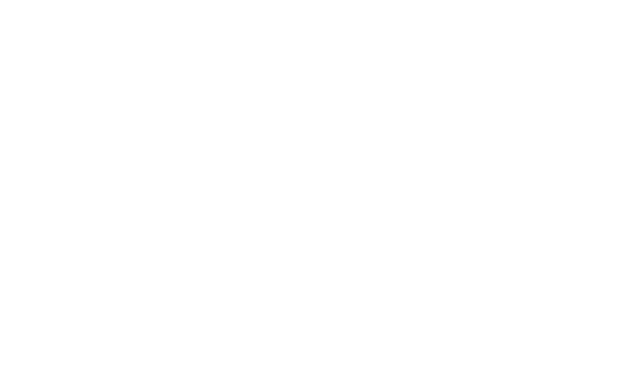
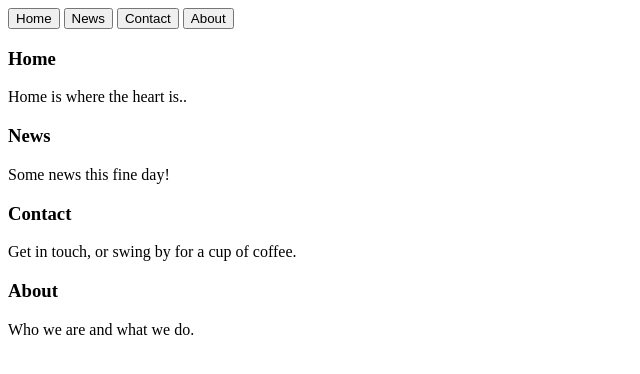
Before and after one commit to j3ffh95/js_full_page_tabs, a plain HTML site: page index.html in a window 1280 px wide. Shown: the whole page, without its empty margins (0-640 px from the left). Drawn offline with Linux system fonts and the light colour scheme.

Commit message:
Added the html markup

```diff
--- a/index.html
+++ b/index.html
@@ -8,6 +8,42 @@
     <title>Full Page Tabs</title>
   </head>
   <body>
+    <button class="tablink" onclick="openPage('Home', this, 'red')">
+      Home
+    </button>
+    <button
+      class="tablink"
+      onclick="openPage('News', this, 'green')"
+      id="defaultOpen"
+    >
+      News
+    </button>
+    <button class="tablink" onclick="openPage('Contact', this, 'blue')">
+      Contact
+    </button>
+    <button class="tablink" onclick="openPage('About', this, 'orange')">
+      About
+    </button>
+
+    <div id="Home" class="tabcontent">
+      <h3>Home</h3>
+      <p>Home is where the heart is..</p>
+    </div>
+
+    <div id="News" class="tabcontent">
+      <h3>News</h3>
+      <p>Some news this fine day!</p>
+    </div>
+
+    <div id="Contact" class="tabcontent">
+      <h3>Contact</h3>
+      <p>Get in touch, or swing by for a cup of coffee.</p>
+    </div>
+
+    <div id="About" class="tabcontent">
+      <h3>About</h3>
+      <p>Who we are and what we do.</p>
+    </div>
     <script src="./main.js"></script>
   </body>
 </html>
```
